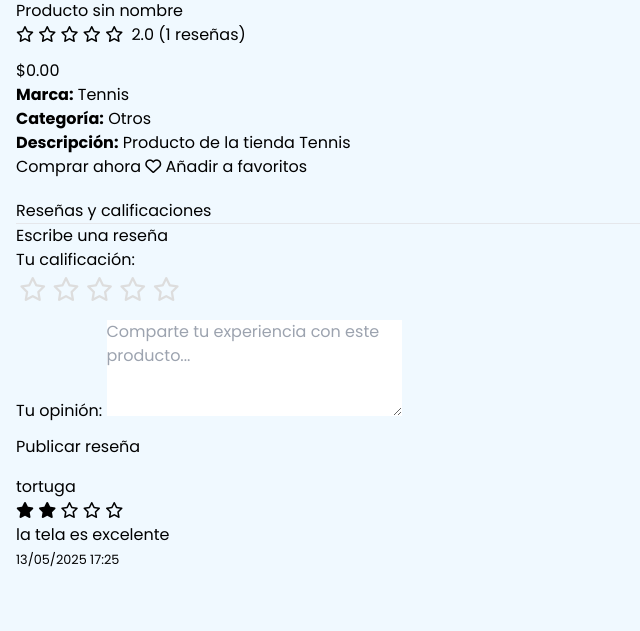
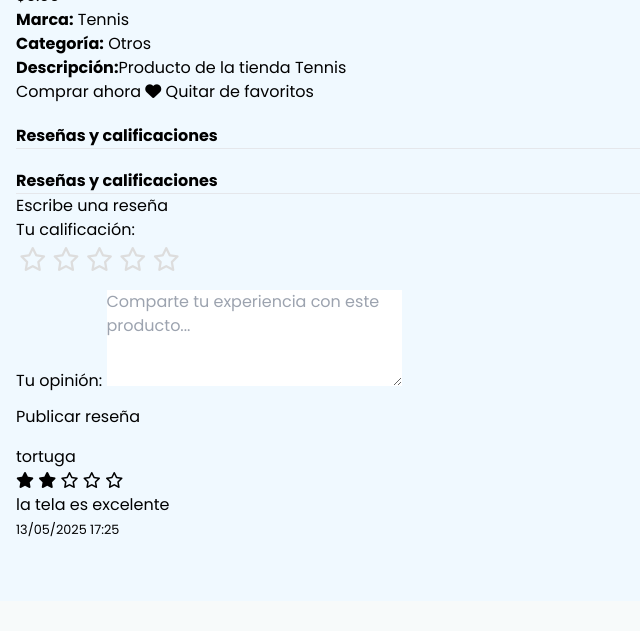
Before and after one commit to maortizc2/BuyIt, a Django app: page /producto/1/ in a window 1280 px wide. Shown: the part 423-1054 px from the top of the page, without its empty margins (0-640 px from the left). After the commit the page ends 960 px from the top, so only its background shows below. Run offline with Django 5.2, Linux system fonts and the light colour scheme; a user stored in the database is signed in; data comes from the database, SQL or seed files in the repository; both versions use the stored data as it was after the commit; some libraries are stand-ins or nearby versions.

Commit message:
la pagina de reseñas mejorada ,

```diff
--- a/shopping/templates/detalle_producto.html
+++ b/shopping/templates/detalle_producto.html
@@ -3,11 +3,11 @@
 <div class="container py-4">
     <div class="row">
         <!-- Imagen y detalles principales -->
-        <div class="col-md-5">
-            <img src="{{ producto.productPicture }}" class="img-fluid rounded" alt="{{ producto.productName }}">
+        <div class="col-md-4"> <!-- Cambiado de col-md-5 a col-md-4 para hacer más pequeña la imagen -->
+            <img src="{{ producto.productPicture }}" class="img-fluid rounded" alt="{{ producto.productName }}" style="max-width: 300px;"> <!-- Añadido estilo para limitar el tamaño -->
         </div>
-        <div class="col-md-7">
-            <h2>{{ producto.productName }}</h2>
+        <div class="col-md-8"> <!-- Ajustado para compensar el cambio anterior -->
+            <h2><strong>{{ producto.productName }}</strong></h2>
             <div class="mb-3">
                 <!-- Mostrar estrellas dinámicamente -->
                 <div class="rating-stars">
@@ -24,19 +24,21 @@
                 </div>
             </div>
             <h3 class="text-primary">${{ producto.productPrice }}</h3>
-            <p><strong>Marca:</strong> {{ producto.productBrand }}</p>
-            <p><strong>Categoría:</strong> {{ producto.productCategory }}</p>
-            <p><strong>Descripción:</strong> {{ producto.productDescription }}</p>
+            <p><strong>Marca:</strong> {{ producto.productBrand }}</p> <!-- Añadido negrita -->
+            <p><strong>Categoría:</strong> {{ producto.productCategory }}</p> <!-- Añadido negrita -->
+            <p><strong>Descripción:</strong>{{ producto.productDescription }}</p> <!-- Añadido negrita -->
+        <div class="d-grid gap-2">
+            <!-- Botón Comprar ahora -->
             <a href="{{ producto.productBuyLink }}" target="_blank" class="btn btn-primary">Comprar ahora</a>
-
+            <!-- Botón Favoritos -->
             {% if user.is_authenticated %}
                 {% if producto in user.favorite_products.all %}
                     <a href="{% url 'toggle_favorito' producto.id %}" class="btn btn-outline-danger">
-                        <i class="fas fa-heart"></i> Quitar de favoritos
+                        <i class="far fa-heart"></i> Añadir a favoritos
                     </a>
                 {% else %}
                     <a href="{% url 'toggle_favorito' producto.id %}" class="btn btn-outline-danger">
-                        <i class="far fa-heart"></i> Añadir a favoritos
+                        <i class="fas fa-heart"></i> Quitar de favoritos
                     </a>
                 {% endif %}
             {% endif %}
@@ -46,7 +48,15 @@
     <!-- Sección de reseñas -->
     <div class="row mt-5">
         <div class="col-md-12">
-            <h3>Reseñas y calificaciones</h3>
+            <h3><strong>Reseñas y calificaciones</strong></h3>
+            <hr>
+        </div>
+    </div>
+
+    <!-- Sección de reseñas -->
+<div class="row mt-5">
+    <div class="col-md-12">
+        <h3><strong>Reseñas y calificaciones</strong></h3>
         <hr>
     </div>
 </div>
@@ -56,7 +66,7 @@
 <div class="row mb-4">
     <div class="col-md-8">
         <div class="card">
-                <div class="card-body">
+            <div class="card-body"> <!-- Quitado text-center -->
                 <h4>Escribe una reseña</h4>
                 <form method="POST">
                     {% csrf_token %}
@@ -64,7 +74,7 @@
                     <!-- Sistema de calificación por estrellas interactivo -->
                     <div class="mb-3">
                         <label for="calificacion" class="form-label">Tu calificación:</label>
-                            <div class="star-rating">
+                        <div class="star-rating"> <!-- Quitado d-flex justify-content-center -->
                             {% for i in "12345"|make_list %}
                             <input type="radio" id="star{{ i }}" name="calificacion" value="{{ i }}" required>
                             <label for="star{{ i }}" class="star-label">
@@ -76,7 +86,8 @@
 
                     <div class="mb-3">
                         <label for="texto" class="form-label">Tu opinión:</label>
-                            <textarea name="texto" id="texto" class="form-control" rows="4" placeholder="Comparte tu experiencia con este producto..." required></textarea>
+                        <textarea name="texto" id="texto" class="form-control mx-auto d-block" style="max-width: 100%;" rows="4" placeholder="Comparte tu experiencia con este producto..." required></textarea>
+                        <!-- Cambiado a mx-auto d-block para centrar solo el textarea -->
                     </div>
 
                     <button type="submit" class="btn btn-primary">Publicar reseña</button>
@@ -88,7 +99,7 @@
 {% else %}
 <div class="row mb-4">
     <div class="col-md-8">
-            <div class="alert alert-info">
+        <div class="alert alert-info"> <!-- Quitado text-center -->
             <p class="mb-0"><a href="{% url 'login' %}">Inicia sesión</a> para dejar una reseña.</p>
         </div>
     </div>
@@ -96,7 +107,7 @@
 {% endif %}
 
     <!-- Lista de reseñas -->
-    <div class="row">
+    <div class="row justify-content-center"> <!-- Añadido justify-content-center -->
         <div class="col-md-8">
             {% for r in reseñas %}
             <div class="card mb-3">
@@ -118,7 +129,7 @@
                 </div>
             </div>
             {% empty %}
-            <div class="alert alert-light">
+            <div class="alert alert-light text-center"> <!-- Añadido text-center -->
                 <p>No hay reseñas todavía. ¡Sé el primero en opinar sobre este producto!</p>
             </div>
             {% endfor %}
```
Also changed, not shown: db.sqlite3. Lines whose indentation alone changed are shown as unchanged.
